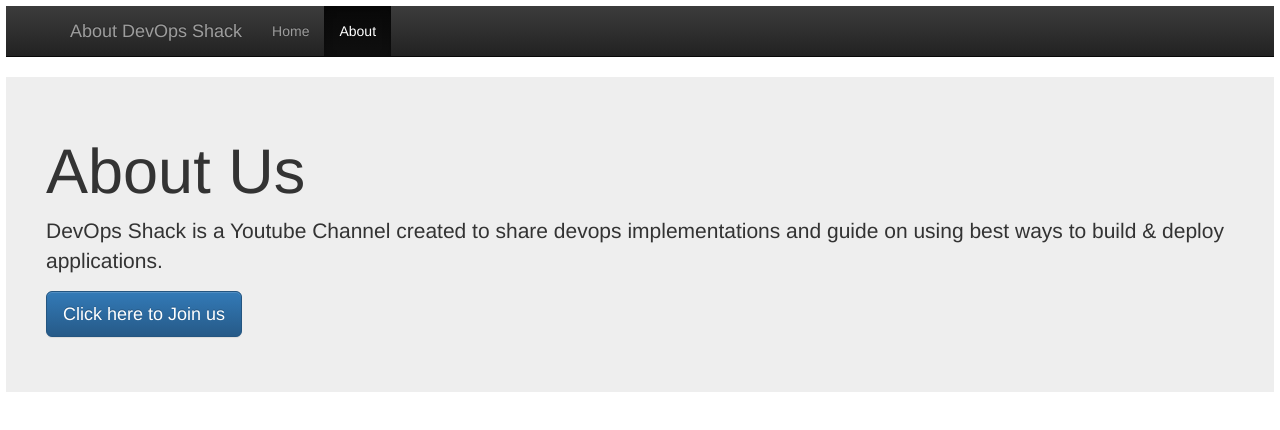
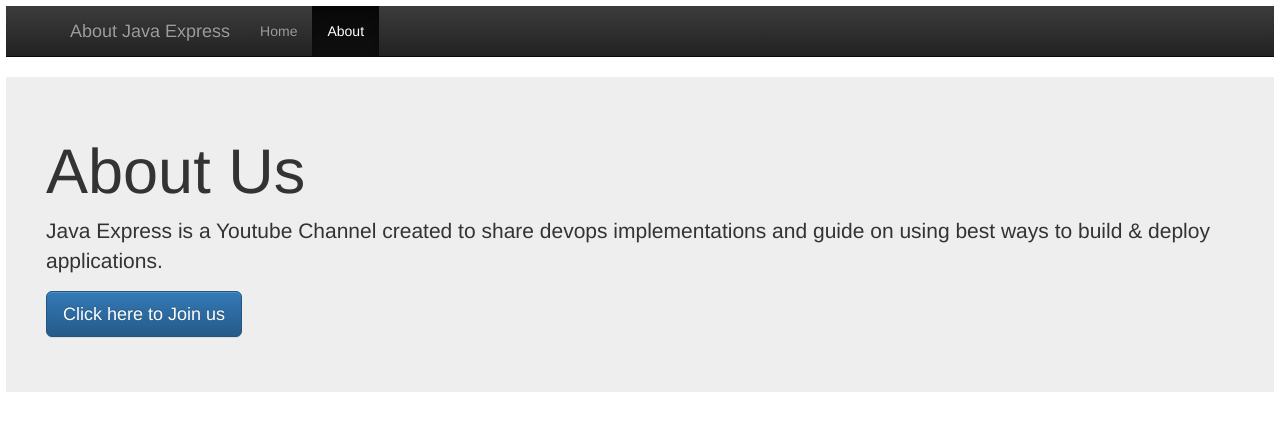
Before and after one commit to bhaskar2024958/NodeJS_WebApp_Public-main, a website: page about.html in a window 1280 px wide. Drawn offline with nearby package versions, Linux system fonts and the light colour scheme.

Commit message:
Update about.html

```diff
--- a/about.html
+++ b/about.html
@@ -10,7 +10,7 @@
     <div style="margin:6px;">
       <nav class="navbar navbar-inverse navbar-static-top">
     <div class="container">
-      <a class="navbar-brand" href="/"> About DevOps Shack </a>
+      <a class="navbar-brand" href="/"> About Java Express </a>
       <ul class="nav navbar-nav">
         <li>
           <a href="/">Home</a>
@@ -23,7 +23,7 @@
   </nav>
       <div class="jumbotron"  style="padding:40px;">
         <h1>About Us</h1>
-        <strong><p> DevOps Shack is a Youtube Channel created to share devops implementations and guide on using best ways to build & deploy applications.</p></strong>
+        <strong><p> Java Express is a Youtube Channel created to share devops implementations and guide on using best ways to build & deploy applications.</p></strong>
         <p><a class="btn btn-primary btn-lg" href="#" role="button">Click here to Join us</a></p>
       </div>
     </div>
```
